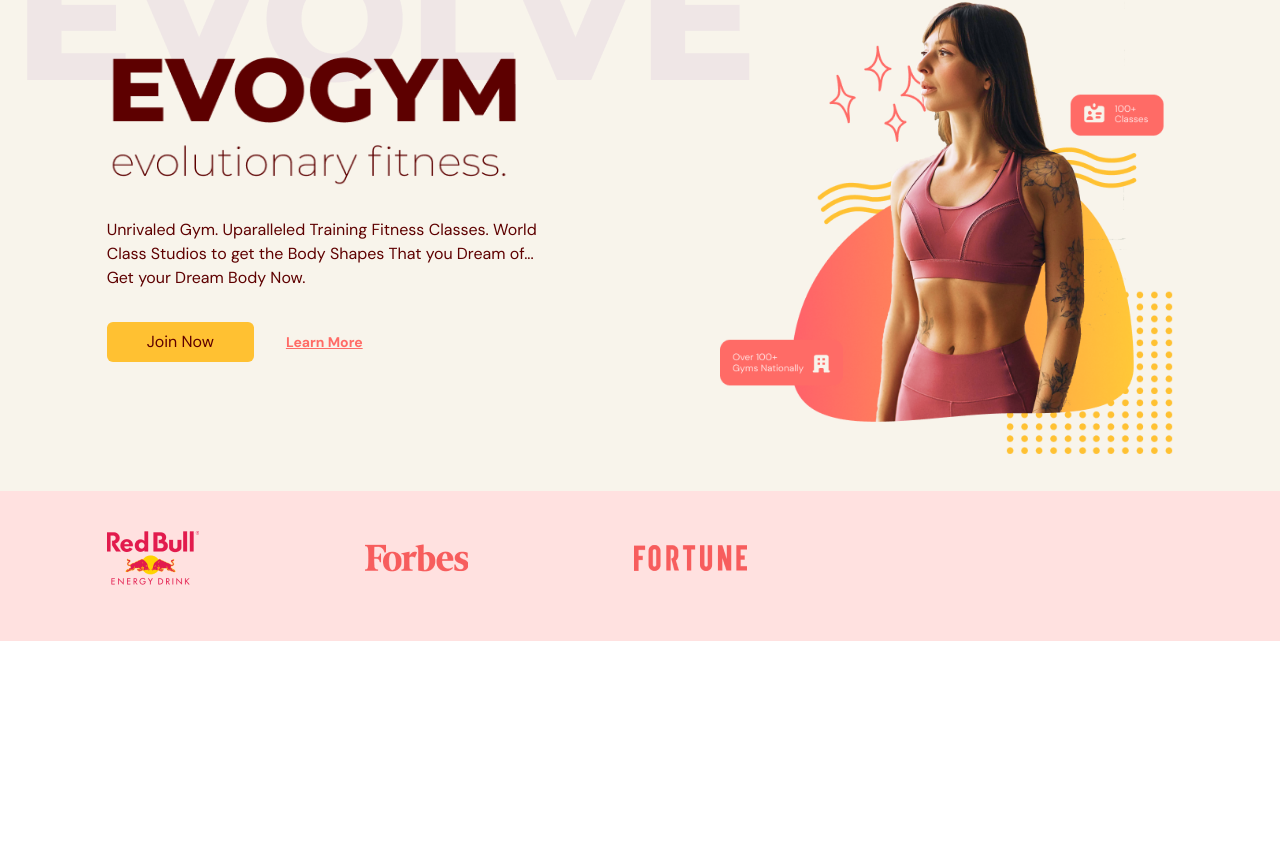
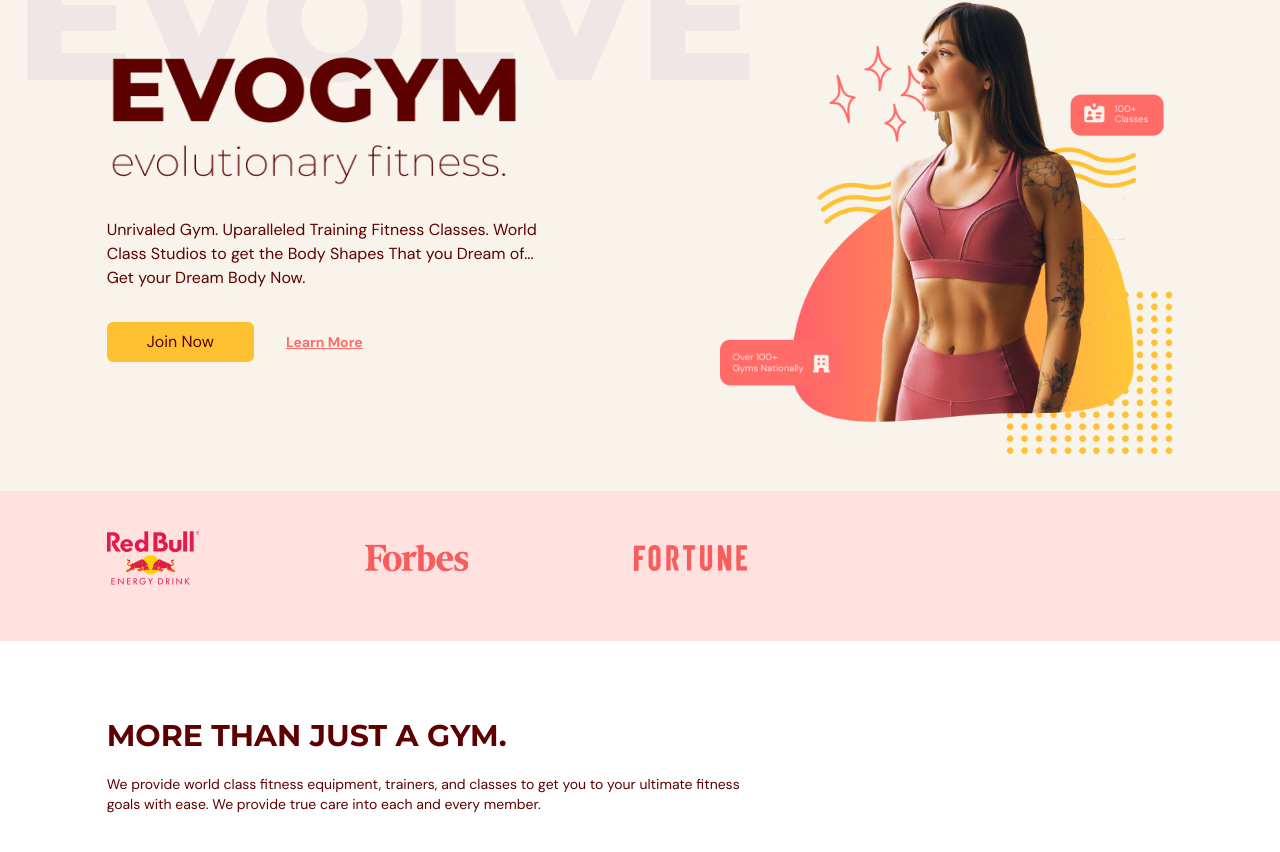
Before and after one commit to KaleabIsDoneWithJava/Evogym_-_Service_Website, a React (Vite) app: page / in a window 1280 px wide. Shown: the part 182-1034 px from the top of the page. Before the commit the page ends 823 px from the top, so only its background shows below. Built offline with nearby package versions, Linux system fonts and the light colour scheme.

Commit message:
Began benefits section

```diff
--- a/src/App.tsx
+++ b/src/App.tsx
@@ -2,6 +2,7 @@
 import { SelectedPage } from "@/shared/types";
 import { useEffect, useState } from "react";
 import Home from "@/scenes/home/";
+import Benefits from "@/scenes/benefits/";
 
 function App() {
   const [selectedPage, setSelectedPage] = useState<SelectedPage>(
@@ -36,6 +37,7 @@
         setSelectedPage={setSelectedPage}
       />
       <Home setSelectedPage={setSelectedPage} />
+      <Benefits setSelectedPage={setSelectedPage} />
     </div>
   );
 }
--- /dev/null
+++ b/src/scenes/benefits/HText.tsx
@@ -0,0 +1,11 @@
+type Props = {
+  children: React.ReactNode;
+};
+
+const HText = ({ children }: Props) => {
+  return (
+    <h1 className="basis-3/5 font-montserrat text-3xl font-bold">{children}</h1>
+  );
+};
+
+export default HText;
--- /dev/null
+++ b/src/scenes/benefits/index.tsx
@@ -0,0 +1,28 @@
+import { motion } from "framer-motion";
+import { SelectedPage } from "@/shared/types";
+import HText from "./HText";
+
+type Props = {
+  setSelectedPage: (value: SelectedPage) => void;
+};
+
+const Benefits = ({ setSelectedPage }: Props) => {
+  return (
+    <section id="benefits" className="mx-auto min-h-full w-5/6 py-20">
+      <motion.div
+        onViewportEnter={() => setSelectedPage(SelectedPage.Benefits)} // To make the navbar highlight the page name when you scroll back from bottom.
+      >
+        <div className="md:my-5 md:w-3/5">
+          <HText>MORE THAN JUST A GYM.</HText>
+          <p className="my-5 text-sm">
+            We provide world class fitness equipment, trainers, and classes to
+            get you to your ultimate fitness goals with ease. We provide true
+            care into each and every member.
+          </p>
+        </div>
+      </motion.div>
+    </section>
+  );
+};
+
+export default Benefits;
```
